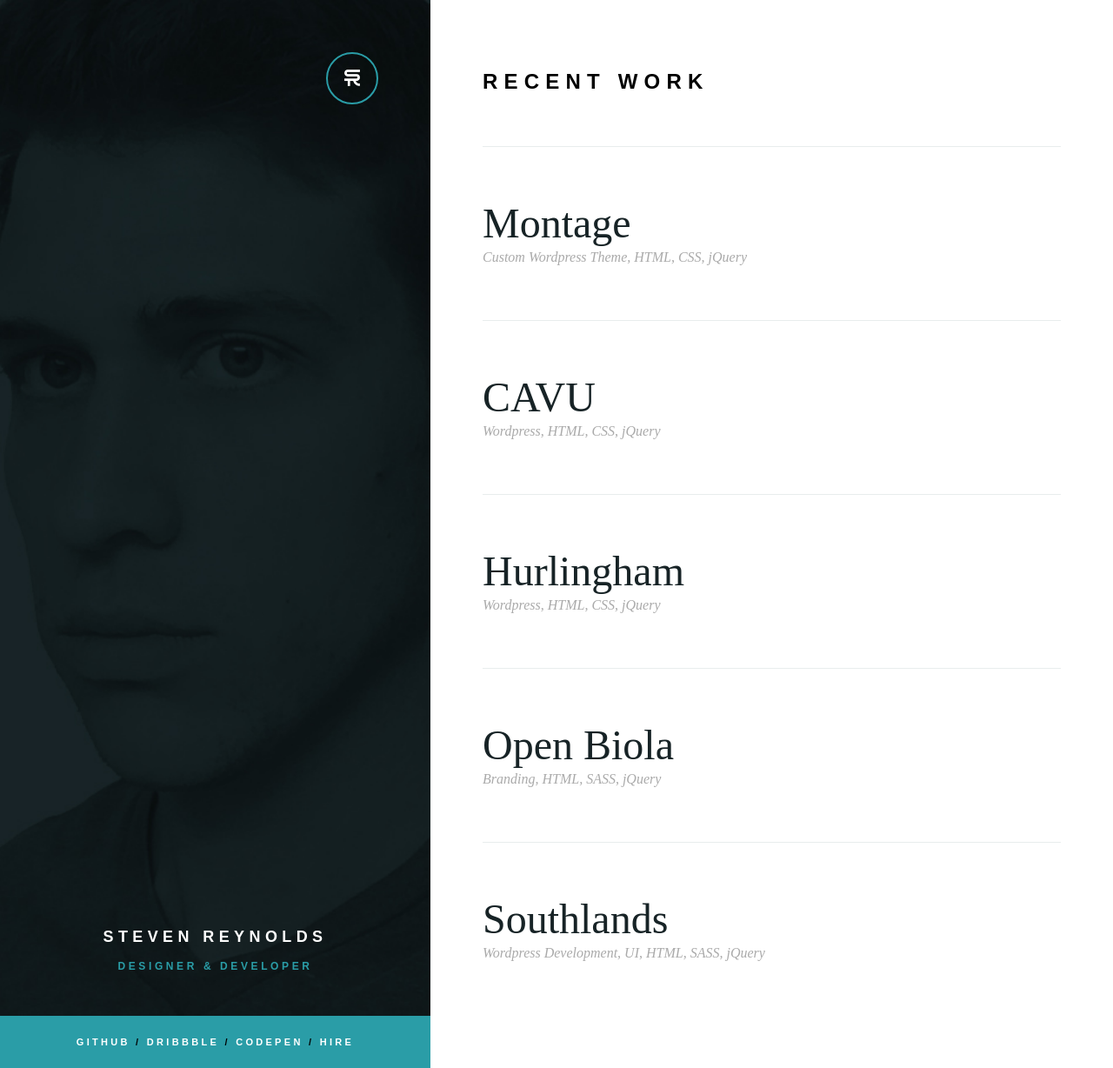
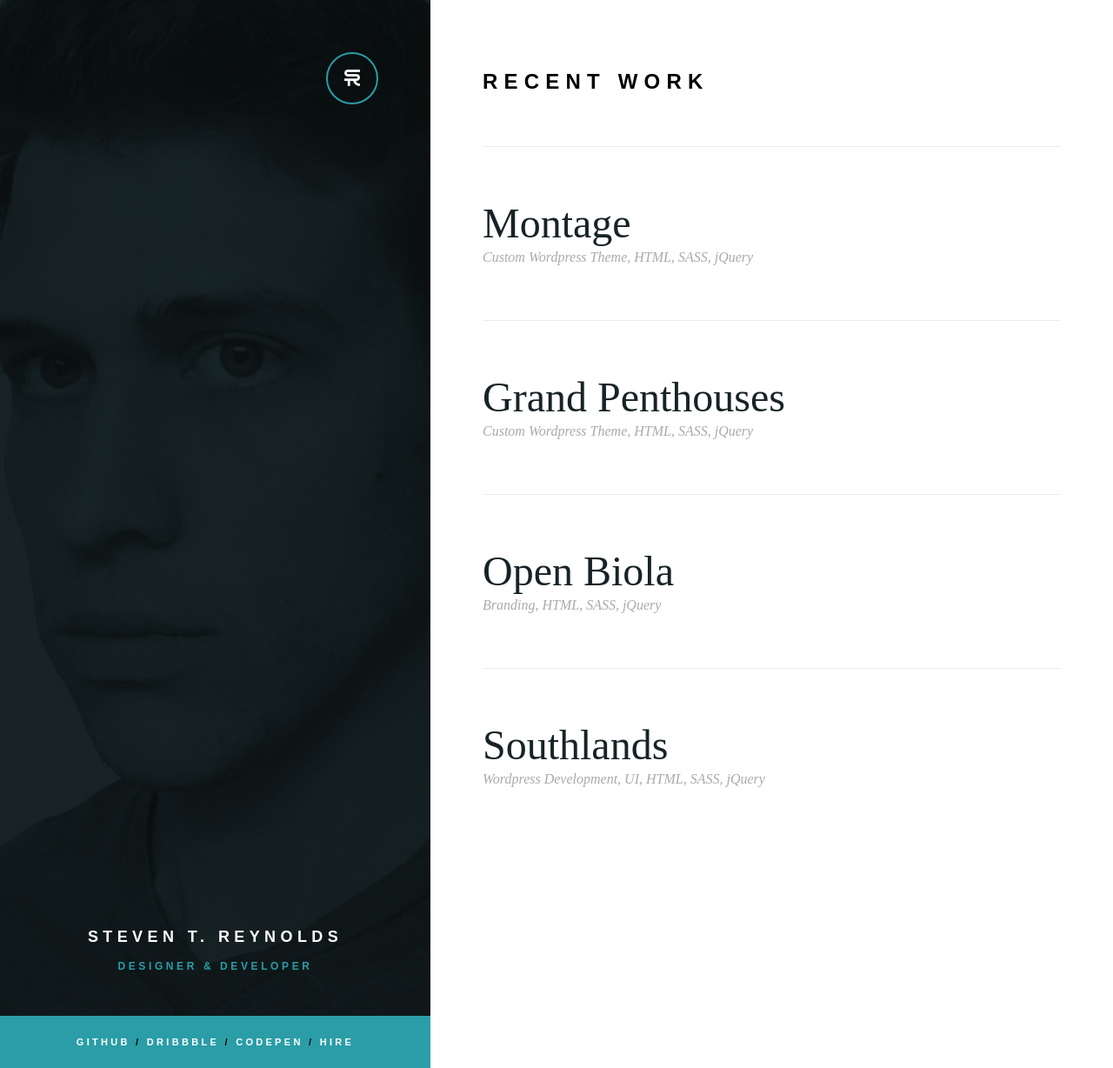
Before and after one commit to stvnrynlds/stvnrynlds.github.io, a Jekyll site: the page built from index.html, in a window 1280 px wide and 1228 px high. Shown: the whole window at 87% size. Built offline with Jekyll 4.4.1, drawn with Linux system fonts in a browser that asks for light colours; Markdown is read by kramdown in place of the engine named in the settings.

Commit message:
Removed old work, added penthouses

```diff
--- a/_layouts/base.html
+++ b/_layouts/base.html
@@ -2,7 +2,7 @@
 <html>
 	<head>
 		<meta name="viewport" content="width=device-width, initial-scale=1.0, maximum-scale=1.0" />
-		<title>Steven Reynolds | Designer &amp; Developer</title>
+		<title>Steven T. Reynolds | Designer &amp; Developer</title>
 		<script src="//use.typekit.net/ahh1udj.js"></script>
 		<script>try{Typekit.load();}catch(e){}</script>
 		<link rel="stylesheet" href="/styles/master.css">
@@ -13,7 +13,7 @@
 		<section class="profile-section">
 			<a href="/" class="profile-section--logo"></a>
 			<div class="profile-title-wrapper">
-			<h1 class="profile-section--title">Steven Reynolds</h1>
+			<h1 class="profile-section--title">Steven T. Reynolds</h1>
 			<p class="profile-section--subhead">Designer &amp; Developer</p>
 		</div>
 		</section>
--- a/index.html
+++ b/index.html
@@ -2,7 +2,9 @@
 layout: base
 ---
 
+
 <h2 class="section-title">Recent Work</h2>
+
 
 <article>
 	<a href="http://montageresidenceskapaluabay.com/" target="_blank" class="work-item">
@@ -10,19 +12,7 @@ layout: base
 		<ul class="work-item--areas">
 			<li>Custom Wordpress Theme</li>
 			<li>HTML</li>
-			<li>CSS</li>
-			<li>jQuery</li>
-		</ul>
-	</a>
-</article>
-
-<article>
-	<a href="http://cavuvegas.com/" target="_blank" class="work-item">
-		<h3 class="work-item--title">CAVU</h3>
-		<ul class="work-item--areas">
-			<li>Wordpress</li>
-			<li>HTML</li>
-			<li>CSS</li>
+			<li>SASS</li>
 			<li>jQuery</li>
 		</ul>
 	</a>
@@ -30,11 +20,11 @@ layout: base
 
 <article>
 	<a href="http://hurlinghamdrive.com/" target="_blank" class="work-item">
-		<h3 class="work-item--title">Hurlingham</h3>
+		<h3 class="work-item--title">Grand Penthouses</h3>
 		<ul class="work-item--areas">
-			<li>Wordpress</li>
+			<li>Custom Wordpress Theme</li>
 			<li>HTML</li>
-			<li>CSS</li>
+			<li>SASS</li>
 			<li>jQuery</li>
 		</ul>
 	</a>
--- /dev/null
+++ b/styles/_gram.scss
@@ -0,0 +1,107 @@
+$unit: 12px;
+$c-back: #fff;
+$c-fore: #232323;
+
+body {
+  text-align: center;
+  margin-top: 35vh;
+}
+
+.str-monogram {
+  transform-style: preserve-3d;
+  display: inline-block;
+  position: relative;
+  width: $unit * 14;
+  height: $unit * 14;
+  background: $c-back;
+  overflow: hidden;
+  box-shadow: inset 0 0 0 $unit $c-fore;
+  border-radius: $unit * 8;
+}
+
+.gram {
+  position: absolute;
+  top: $unit * 3.5;
+  left: $unit * 4;
+  z-index: 20;
+}
+
+.s-1, .s-2, .r, *:before, *:after {
+  content: '';
+  position: absolute;
+  display: block;
+  opacity: 1;
+  background: $c-fore;
+}
+
+.s-1 {
+  width: $unit * 4;
+  top: $unit * 2;
+  left: $unit * 2;
+  height: $unit * 3;
+  border-radius: 0 ($unit*2) ($unit*2) 0;
+}
+
+.s-1:after {
+  width: $unit * 4;
+  height: $unit;
+  top: $unit;
+  left: -$unit;
+  border-radius: $unit;
+  background: $c-back;
+}
+
+.s-1:before {
+  width: $unit * 3;
+  height: $unit;
+  top: 2*$unit;
+  left: -2*$unit;
+}
+
+.s-2 {
+  width: $unit * 4;
+  top: 0;
+  left: 0;
+  height: $unit * 3;
+  border-radius: ($unit*2) 0 0 ($unit*2);
+}
+
+.s-2:after {
+  width: $unit * 4;
+  height: $unit;
+  top: $unit;
+  left: $unit;
+  border-radius: $unit;
+  background: $c-back;
+}
+
+.s-2:before {
+  width: $unit * 3;
+  height: $unit;
+  top: 0;
+  left: $unit * 3;
+}
+
+.r {
+  width: $unit * 3;
+  height: $unit * 3;
+  border-radius: 0 0 0 ($unit * 3);
+  top: $unit * 4;
+  left: $unit * 3;
+}
+
+.r:after {
+  height: $unit * 4;
+  width: $unit * 4;
+  border-radius: $unit * 2;
+  top: -2 * $unit;
+  left: $unit;
+  background: $c-back;
+}
+
+.r:before {
+  width: $unit;
+  height: $unit * 3;
+  top: $unit 0;
+  left: $unit * -2;
+}
--- a/styles/master.sass
+++ b/styles/master.sass
@@ -1,8 +1,6 @@
 ---
 ---
 
-@import utils
-@import typography
 
 $sans: "futura-pt", "Futura", sans-serif
 $serif: "freight-text-pro", 'FreightText Pro', serif
@@ -97,6 +95,7 @@ h1, h2, h3, h4, h5, p, a
 	background: white
 	overflow: hidden
 	padding: 30px
+	min-height: 100vh
 	p
 		font-family: $serif
 	img
```
Also changed, not shown: styles/_partials/_typography.sass (deleted), styles/_partials/_utils.sass (deleted), 2 other files.
